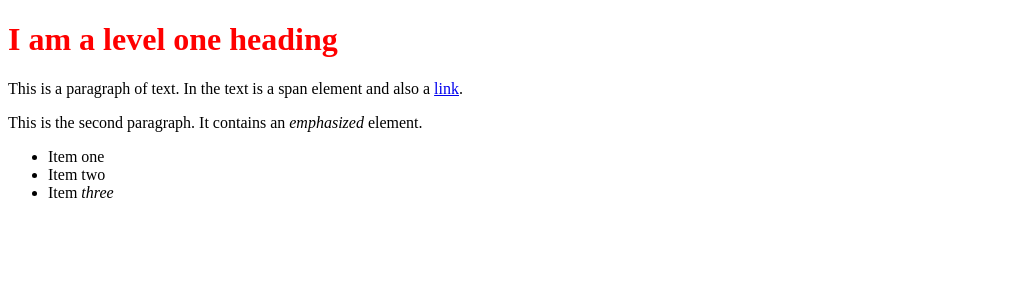
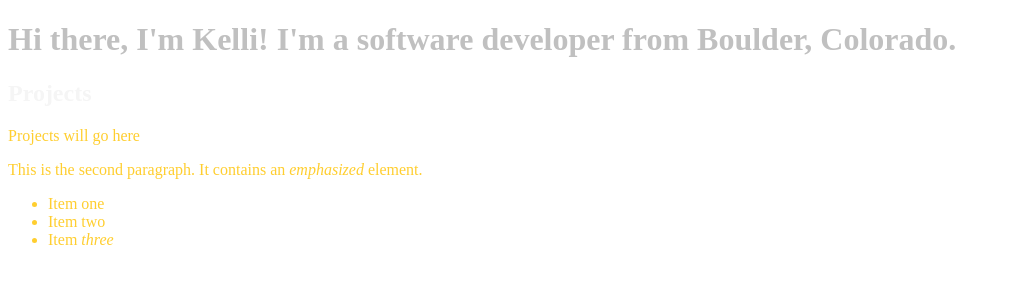
Before and after one commit to kellihsf/DCHW, a plain HTML site: page About_Me/index.html in a window 1280 px wide. Shown: the whole page, without its empty margins (0-1010 px from the left). Drawn offline with Linux system fonts and the light colour scheme.

Commit message:
Initial updates just getting started

```diff
--- a/About_Me/index.html
+++ b/About_Me/index.html
@@ -8,10 +8,11 @@
 
 <body>
 
-    <h1>I am a level one heading</h1>
 
-    <p>This is a paragraph of text. In the text is a <span>span element</span>
-and also a <a href="https://example.com">link</a>.</p>
+    <h1>Hi there, I'm Kelli! I'm a software developer from Boulder, Colorado.</h1>
+
+    <h2>Projects</h2>
+    <p>Projects will go here</p>
 
     <p>This is the second paragraph. It contains an <em>emphasized</em> element.</p>
 
--- a/About_Me/styles.css
+++ b/About_Me/styles.css
@@ -1,3 +1,11 @@
 h1 {
-    color: red;
+    color: silver;
 }
+
+h2 {
+    color: whitesmoke;
+}
+
+p, li {
+    color: rgb(255, 206, 47);
+}
```
